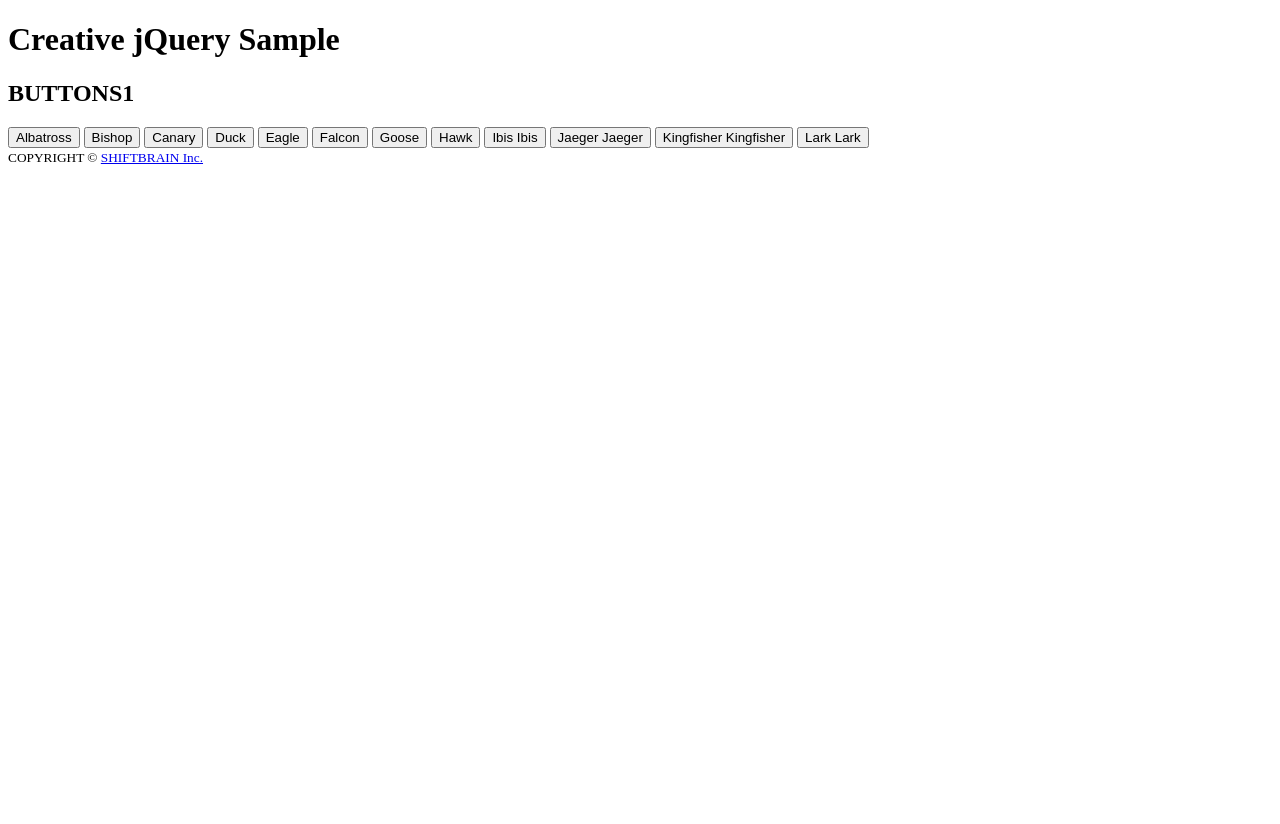
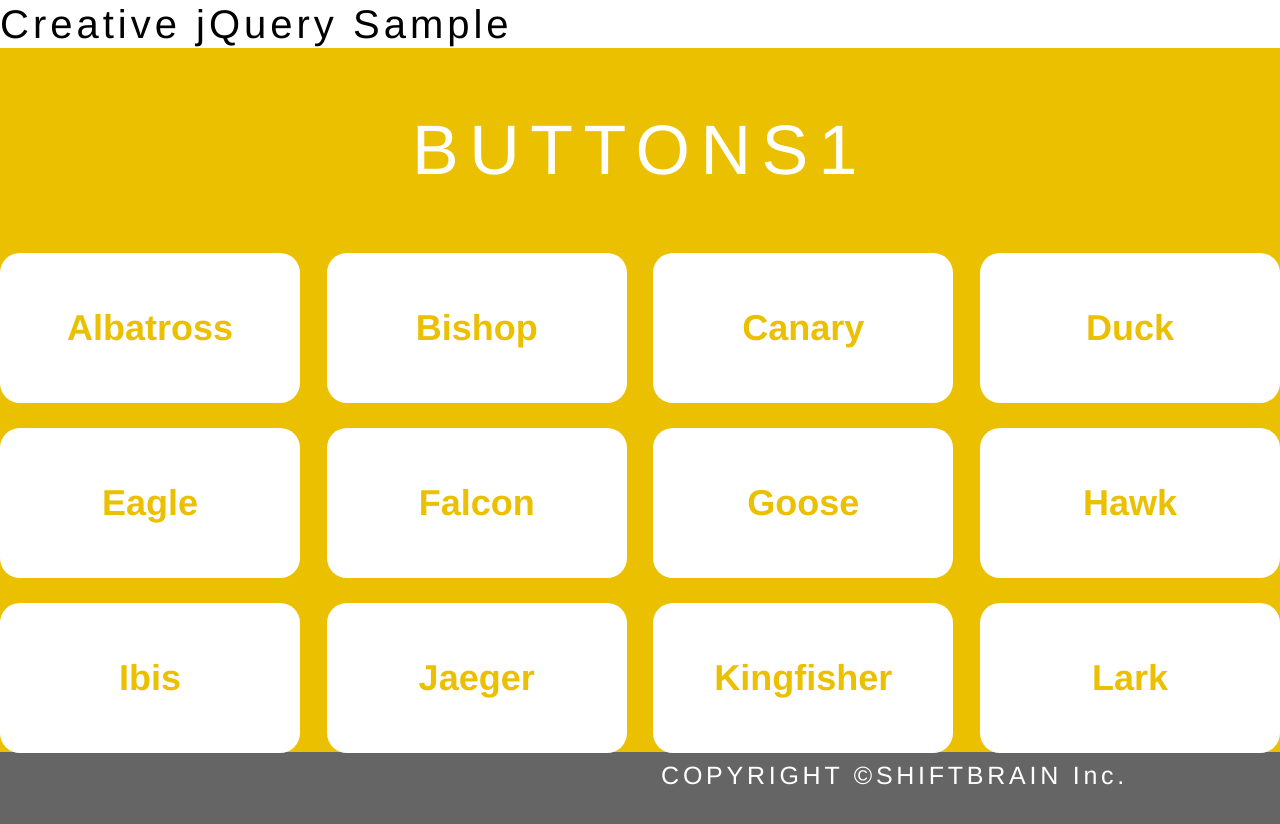
Before and after one commit to HedgehogKUCC/jQuery_Button_Hover, a plain HTML site: page index.html in a window 1280 px wide. Before the commit the page ends 800 px from the top, so only its background shows below. Drawn offline with nearby package versions, Linux system fonts and the light colour scheme; the site is published under a folder, as on GitHub Pages, so addresses that start at the root find nothing.

Commit message:
Delete /

```diff
--- a/index.html
+++ b/index.html
@@ -5,9 +5,9 @@
   <meta name="viewport" content="width=device-width, initial-scale=1.0">
   <meta http-equiv="X-UA-Compatible" content="ie=edge">
   <title>Document</title>
-  <link rel="stylesheet" href="/normalize.css">
+  <link rel="stylesheet" href="normalize.css">
   <!-- <link rel='stylesheet' href='https://cdnjs.cloudflare.com/ajax/libs/jqueryui/1.12.1/jquery-ui.min.css'/> -->
-  <link rel="stylesheet" href="/style.css">
+  <link rel="stylesheet" href="style.css">
 </head>
 <body>
 
@@ -59,6 +59,6 @@
 
   <script src='https://cdnjs.cloudflare.com/ajax/libs/jquery/3.5.1/jquery.min.js'></script>
   <script src='https://cdnjs.cloudflare.com/ajax/libs/jqueryui/1.12.1/jquery-ui.min.js'></script>
-  <script src="/all.js"></script>
+  <script src="all.js"></script>
 </body>
 </html>
```
